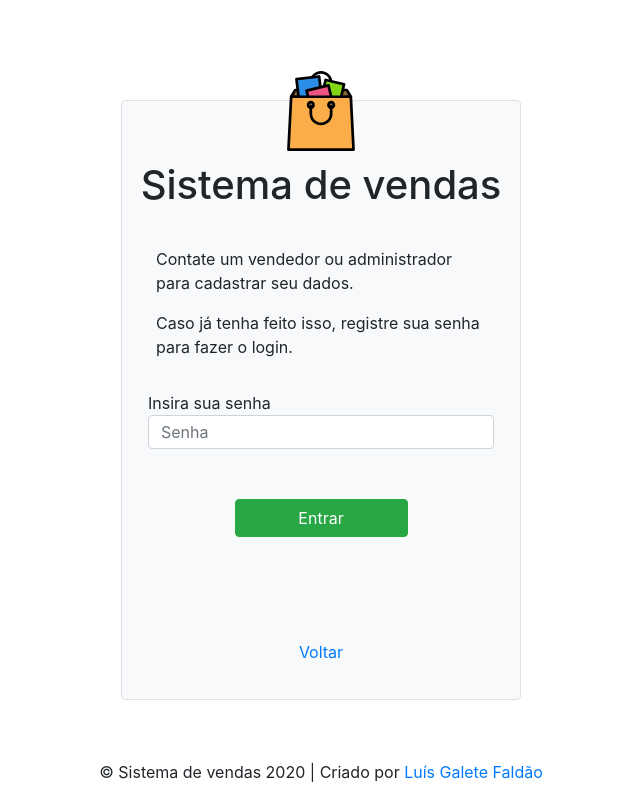
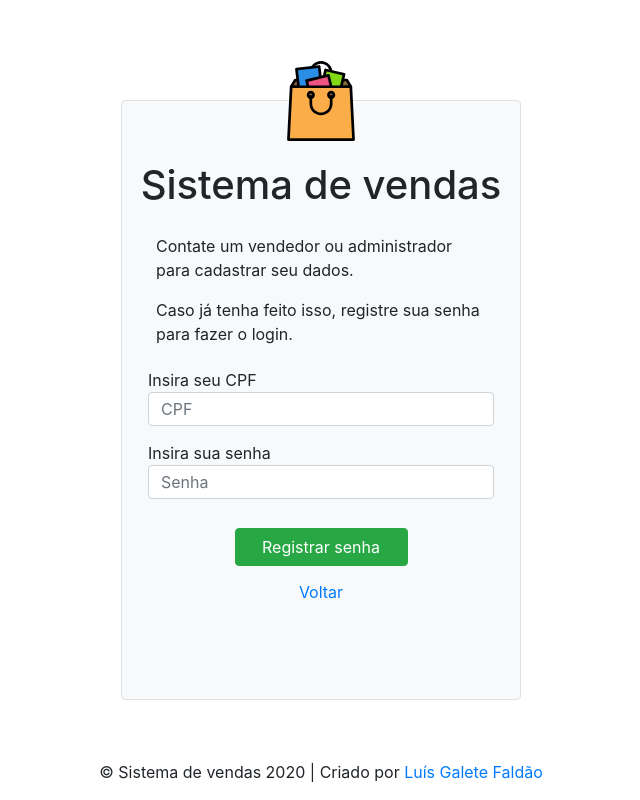
Before and after one commit to yunger7/Sistema-de-vendas, a PHP site: page /index.php?registrar in a window 1280 px wide. Shown: the whole page, without its empty margins (319-959 px from the left). Run offline with PHP 8.4, Linux system fonts and the light colour scheme.

Commit message:
Change index to register client passwords

```diff
--- a/home.php
+++ b/home.php
@@ -6,7 +6,7 @@ if ($_SESSION['status'] !== "logged") {
 }
 ?>
 <!DOCTYPE html>
-<html lang="en">
+<html lang="pt-br">
 
 <head>
   <?php include 'templates/head.php'; ?>
--- a/index.php
+++ b/index.php
@@ -1,11 +1,11 @@
 <?php
 /* LOGIN SYSTEM */
-if (isset($_POST['submit'])) {
+if (isset($_POST['submit-login'])) {
   session_start();
   include 'config/connection.php';
 
   $login = $_POST['login'];
-  $password = $_POST['password'];
+  $password = base64_encode($_POST['password']);
 
   $checkDB = mysqli_query($conn, "SELECT * FROM pessoas WHERE nome = '$login' AND senha = '$password'");
 
@@ -20,7 +20,7 @@ if (isset($_POST['submit'])) {
     $vendedor = mysqli_query($conn, "SELECT * FROM vendedores WHERE fk_idpessoa = '$userId'");
     $cliente = mysqli_query($conn, "SELECT * FROM clientes WHERE fk_idpessoa = '$userId'");
 
-    if ($user['nome'] === "admin" and $user['senha'] === "admin") {
+    if ($user['nome'] === "admin" and $user['senha'] === "YWRtaW4=") {
       $_SESSION['type'] = "admin";
       $_SESSION['priority'] = 2;
     } else if (mysqli_num_rows($vendedor) > 0) {
@@ -47,8 +47,49 @@ if (isset($_POST['submit'])) {
 
   mysqli_close($conn);
 }
+/* REGISTER PASSWORD */
+if (isset($_POST['submit-password'])) {
+  $cpf = $_POST['cpf'];
+  $password = base64_encode($_POST['password']);
 
-/* CADASTRAR SENHA */
+  // check if user exists in database
+  include 'config/connection.php';
+  $cliente = mysqli_query($conn, "SELECT * FROM pessoas WHERE cpf = '$cpf'");
+
+  if (mysqli_num_rows($cliente) > 0) {
+    // user exists
+    mysqli_free_result($cliente);
+
+    $sql = "UPDATE pessoas SET senha = '$password' WHERE cpf = '$cpf'";
+
+    if (mysqli_query($conn, $sql)) {
+      echo "
+        <script language='javascript' type='text/javascript'>
+          alert('Senha cadastrada com sucesso');
+          location.href = 'index.php';
+        </script>
+      ";
+    } else {
+      echo "
+        <script language='javascript' type='text/javascript'>
+          alert('Houve um problema ao cadastrar a senha');
+        </script>
+      ";
+    }
+  } else {
+    echo "
+      <script language='javascript' type='text/javascript'>
+        alert('Não existe um usuário com esse CPF');
+      </script>
+    ";
+  }
+
+  mysqli_free_result($cliente);
+  mysqli_close($conn);
+}
+
+/* SEND PAGES */
+// register page
 if (isset($_GET['registrar'])) { ?>
   <!DOCTYPE html>
   <html lang="pt-br">
@@ -59,7 +100,7 @@ if (isset($_GET['registrar'])) { ?>
     <link rel="stylesheet" href="styles/pages/index.css">
   </head>
 
-  <body class="d-flex flex-column justify-content-center align-items-center">
+  <body id="register" class="d-flex flex-column justify-content-center align-items-center">
     <main class="bg-light border rounded m-0">
       <div id="top" class="text-center">
         <img src="assets/shopping.svg" alt="logo" width="80px" height="80px">
@@ -70,9 +111,11 @@ if (isset($_GET['registrar'])) { ?>
         </div>
       </div>
       <form id="registrar-senha" action="<?php $_SERVER['PHP_SELF']; ?>" method="POST">
+        <label for="cpf">Insira seu CPF</label>
+        <input type="number" name="cpf" id="cpf" class="form-control" placeholder="CPF" required>
         <label for="password">Insira sua senha</label>
         <input type="password" name="password" id="password" class="form-control" placeholder="Senha" required>
-        <button type="submit" name="submit" class="btn btn-success w-50 mx-auto">Entrar</button>
+        <button type="submit" name="submit-password" class="btn btn-success w-50 mx-auto">Registrar senha</button>
         <a href="index.php">Voltar</a>
       </form>
     </main>
@@ -104,7 +147,7 @@ if (isset($_GET['registrar'])) { ?>
         <input type="text" name="login" id="login" class="form-control" placeholder="Login" required>
         <label for="password">Insira sua senha</label>
         <input type="password" name="password" id="password" class="form-control" placeholder="Senha" required>
-        <button type="submit" name="submit" class="btn btn-success w-50 mx-auto">Entrar</button>
+        <button type="submit" name="submit-login" class="btn btn-success w-50 mx-auto">Entrar</button>
         <a href="index.php?registrar">Registrar-se</a>
       </form>
     </main>
--- a/styles/pages/clientes.css
+++ b/styles/pages/clientes.css
@@ -47,7 +47,7 @@ input::-webkit-outer-spin-button, input::-webkit-inner-spin-button {
 }
 
 form input[type='number'] {
-  -moz-appearance: textfield
+  -moz-appearance: textfield;
 }
 
 button[type='submit'] {
--- a/styles/pages/index.css
+++ b/styles/pages/index.css
@@ -15,7 +15,7 @@ p {
 
 #top img {
   position: relative;
-  bottom: 40px;
+  bottom: 50px;
 }
 
 #top #info {
@@ -37,25 +37,49 @@ form input {
   margin-bottom: 15px;
 }
 
+/* Remove input number arrows */
+input::-webkit-outer-spin-button, input::-webkit-inner-spin-button {
+  -webkit-appearance: none;
+  margin: 0;
+}
+
+form input[type='number'] {
+  -moz-appearance: textfield;
+}
+
 form a {
   max-width: 250px;
-  margin: 45% auto 0 auto;
+  margin: 4% auto 0 auto;
 }
 
 button[type='submit'] {
   margin-top: 10%;
 }
 
-form#registrar-senha {
+footer p {
+  text-align: center;
+}
+
+/* Style for register page */
+
+#register form#registrar-senha {
   height: 40%;
   padding: 1rem;
 }
 
-form#registrar-senha a {
+#register form#registrar-senha a {
   max-width: 250px;
-  margin: 30% auto 0 auto;
+  margin: 4% auto 0 auto;
 }
 
-footer p {
-  text-align: center;
+#register h1 {
+  margin-bottom: -5px;
 }
+
+#register #top {
+  margin-bottom: -10px;
+}
+
+#register button[type='submit'] {
+  margin-top: 4%;
+}
```
